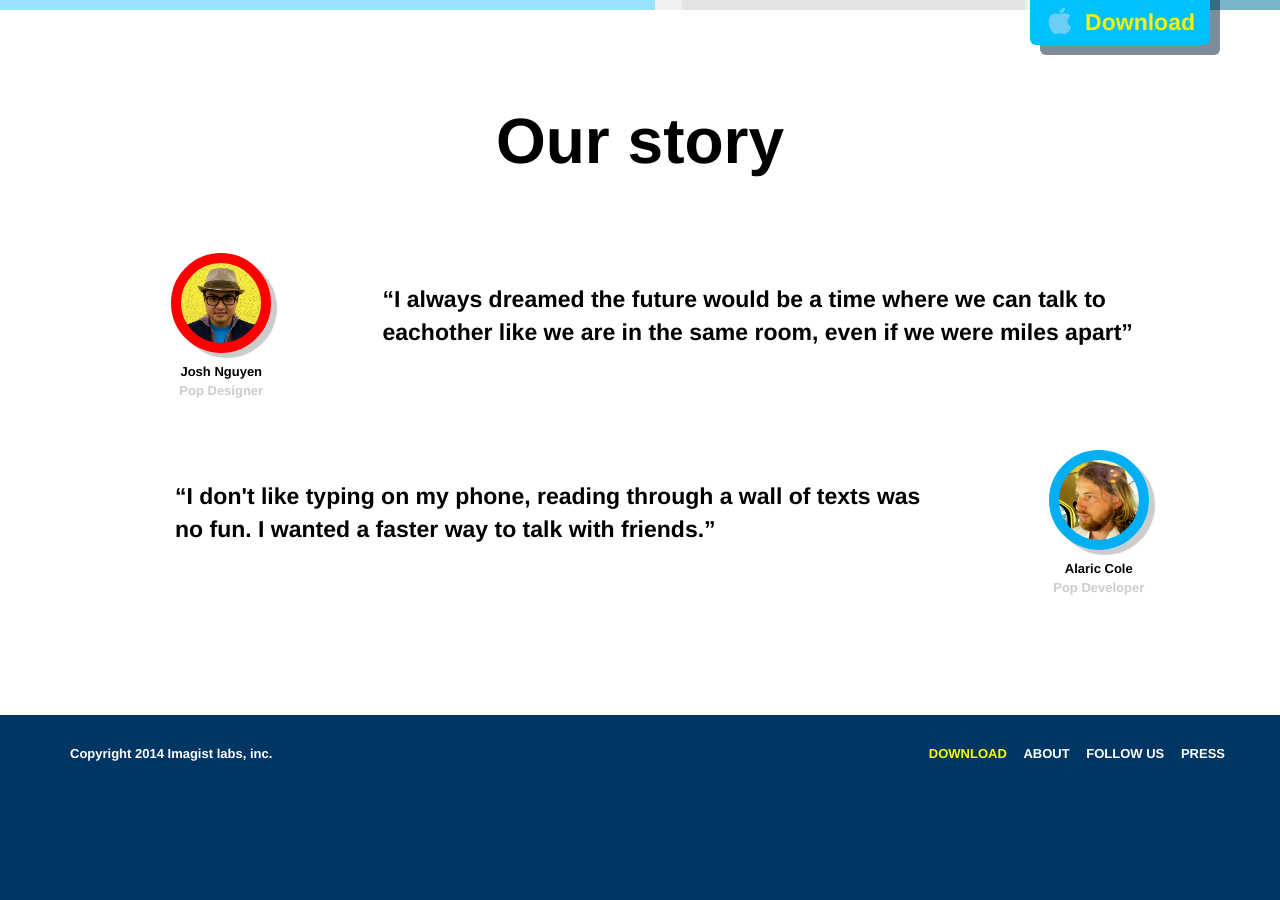
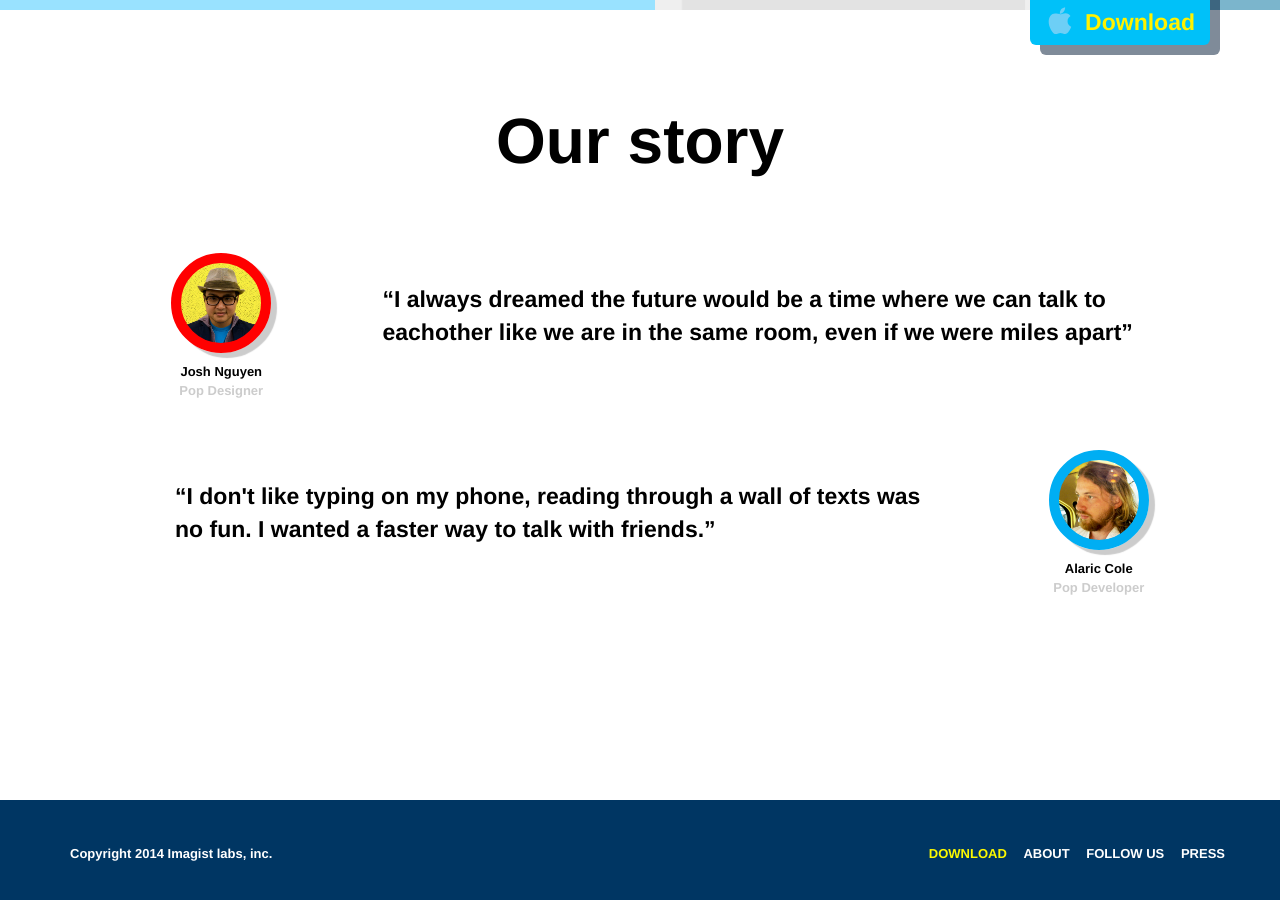
Before and after one commit to joshuanguyen/pop-web, a Jekyll site: the page built from index.html, in a window 1280 px wide and 900 px high, scrolled down 2390 px. Built offline with Jekyll 4.4.1, drawn with Linux system fonts in a browser that asks for light colours; nearby versions of some CDN libraries; some web fonts are replaced; before the commit the page ends 3190 px from its top, so only the background shows below that.

Commit message:
fix spaceing in mobile story

```diff
--- a/assets/pop-theme.css
+++ b/assets/pop-theme.css
@@ -324,37 +324,38 @@
 body.pop-theme section#story {
   background-color: white;
   color: black;
+  margin-bottom: 100px;
 }
-/* line 334, /Users/eric/workspace/pop-web/assets/pop-theme.scss */
+/* line 335, /Users/eric/workspace/pop-web/assets/pop-theme.scss */
 body.pop-theme section#story h2 {
   font-size: 64px;
 }
-/* line 338, /Users/eric/workspace/pop-web/assets/pop-theme.scss */
+/* line 339, /Users/eric/workspace/pop-web/assets/pop-theme.scss */
 body.pop-theme section#story .container {
   margin-top: 92px;
 }
-/* line 342, /Users/eric/workspace/pop-web/assets/pop-theme.scss */
+/* line 343, /Users/eric/workspace/pop-web/assets/pop-theme.scss */
 body.pop-theme section#story .row {
   margin-bottom: 40px;
 }
-/* line 345, /Users/eric/workspace/pop-web/assets/pop-theme.scss */
+/* line 346, /Users/eric/workspace/pop-web/assets/pop-theme.scss */
 body.pop-theme section#story .row:nth-child(1) .quote {
   padding-right: 100px;
 }
-/* line 349, /Users/eric/workspace/pop-web/assets/pop-theme.scss */
+/* line 350, /Users/eric/workspace/pop-web/assets/pop-theme.scss */
 body.pop-theme section#story .row:nth-child(2) .quote {
   padding-left: 100px;
 }
-/* line 354, /Users/eric/workspace/pop-web/assets/pop-theme.scss */
+/* line 355, /Users/eric/workspace/pop-web/assets/pop-theme.scss */
 body.pop-theme section#story .people {
   text-align: left;
   margin-bottom: 153px;
 }
-/* line 358, /Users/eric/workspace/pop-web/assets/pop-theme.scss */
+/* line 359, /Users/eric/workspace/pop-web/assets/pop-theme.scss */
 body.pop-theme section#story .people .person {
   text-align: center;
 }
-/* line 360, /Users/eric/workspace/pop-web/assets/pop-theme.scss */
+/* line 361, /Users/eric/workspace/pop-web/assets/pop-theme.scss */
 body.pop-theme section#story .people .person .avatar {
   border-radius: 999px;
   width: 100px;
@@ -363,38 +364,38 @@
   margin: 0 auto;
   box-shadow: 6px 5px 1px #cccccc;
 }
-/* line 368, /Users/eric/workspace/pop-web/assets/pop-theme.scss */
+/* line 369, /Users/eric/workspace/pop-web/assets/pop-theme.scss */
 body.pop-theme section#story .people .person .avatar.josh {
   background-image: url("joshavatar.png");
   background-size: auto 108px;
   background-position: -14px -14px;
   border-color: #ff0000;
 }
-/* line 375, /Users/eric/workspace/pop-web/assets/pop-theme.scss */
+/* line 376, /Users/eric/workspace/pop-web/assets/pop-theme.scss */
 body.pop-theme section#story .people .person .avatar.alaric {
   background-image: url("alaricavatar.png");
   background-size: auto 108px;
   background-position: -14px -14px;
   border-color: #00aef3;
 }
-/* line 382, /Users/eric/workspace/pop-web/assets/pop-theme.scss */
+/* line 383, /Users/eric/workspace/pop-web/assets/pop-theme.scss */
 body.pop-theme section#story .people .person p {
   font-size: 13px;
 }
-/* line 385, /Users/eric/workspace/pop-web/assets/pop-theme.scss */
+/* line 386, /Users/eric/workspace/pop-web/assets/pop-theme.scss */
 body.pop-theme section#story .people .person .name {
   font-weight: bolder;
   margin: 10px 0 0 0;
 }
-/* line 389, /Users/eric/workspace/pop-web/assets/pop-theme.scss */
+/* line 390, /Users/eric/workspace/pop-web/assets/pop-theme.scss */
 body.pop-theme section#story .people .person .title {
   color: #cccccc;
 }
-/* line 394, /Users/eric/workspace/pop-web/assets/pop-theme.scss */
+/* line 395, /Users/eric/workspace/pop-web/assets/pop-theme.scss */
 body.pop-theme section#story .people .quote {
   padding-top: 30px;
 }
-/* line 402, /Users/eric/workspace/pop-web/assets/pop-theme.scss */
+/* line 403, /Users/eric/workspace/pop-web/assets/pop-theme.scss */
 body.pop-theme .footer {
   position: absolute;
   bottom: 0;
@@ -408,46 +409,46 @@
   padding: 30px 0 55px 0;
   font-weight: 600;
 }
-/* line 415, /Users/eric/workspace/pop-web/assets/pop-theme.scss */
+/* line 416, /Users/eric/workspace/pop-web/assets/pop-theme.scss */
 body.pop-theme .footer .container {
   position: relative;
 }
-/* line 419, /Users/eric/workspace/pop-web/assets/pop-theme.scss */
+/* line 420, /Users/eric/workspace/pop-web/assets/pop-theme.scss */
 body.pop-theme .footer .container a {
   color: white;
 }
-/* line 422, /Users/eric/workspace/pop-web/assets/pop-theme.scss */
+/* line 423, /Users/eric/workspace/pop-web/assets/pop-theme.scss */
 body.pop-theme .footer .container a:hover {
   color: #fcf900;
 }
-/* line 426, /Users/eric/workspace/pop-web/assets/pop-theme.scss */
+/* line 427, /Users/eric/workspace/pop-web/assets/pop-theme.scss */
 body.pop-theme .footer .container a:active {
   color: white;
 }
-/* line 430, /Users/eric/workspace/pop-web/assets/pop-theme.scss */
+/* line 431, /Users/eric/workspace/pop-web/assets/pop-theme.scss */
 body.pop-theme .footer .container a:focus {
   color: white;
 }
-/* line 434, /Users/eric/workspace/pop-web/assets/pop-theme.scss */
+/* line 435, /Users/eric/workspace/pop-web/assets/pop-theme.scss */
 body.pop-theme .footer .container a.lookatme {
   color: #fcf900;
 }
-/* line 436, /Users/eric/workspace/pop-web/assets/pop-theme.scss */
+/* line 437, /Users/eric/workspace/pop-web/assets/pop-theme.scss */
 body.pop-theme .footer .container a.lookatme:hover {
   color: #f70012;
 }
-/* line 442, /Users/eric/workspace/pop-web/assets/pop-theme.scss */
+/* line 443, /Users/eric/workspace/pop-web/assets/pop-theme.scss */
 body.pop-theme .footer .container p.copyright {
   color: white;
 }
-/* line 446, /Users/eric/workspace/pop-web/assets/pop-theme.scss */
+/* line 447, /Users/eric/workspace/pop-web/assets/pop-theme.scss */
 body.pop-theme .footer .container ul {
   display: inline-block;
   position: absolute;
   right: 0;
   top: 0;
 }
-/* line 452, /Users/eric/workspace/pop-web/assets/pop-theme.scss */
+/* line 453, /Users/eric/workspace/pop-web/assets/pop-theme.scss */
 body.pop-theme .footer .container ul li {
   display: inline;
   text-align: right;
@@ -456,34 +457,34 @@
 }
 
 @media (max-width: 768px) {
-  /* line 468, /Users/eric/workspace/pop-web/assets/pop-theme.scss */
+  /* line 469, /Users/eric/workspace/pop-web/assets/pop-theme.scss */
   body.pop-theme h1, body.pop-theme h2, body.pop-theme h3, body.pop-theme h4 {
     font-size: 20px;
     line-height: 25px;
   }
-  /* line 472, /Users/eric/workspace/pop-web/assets/pop-theme.scss */
+  /* line 473, /Users/eric/workspace/pop-web/assets/pop-theme.scss */
   body.pop-theme h1 span.sub-header-line, body.pop-theme h2 span.sub-header-line, body.pop-theme h3 span.sub-header-line, body.pop-theme h4 span.sub-header-line {
     display: inline;
   }
-  /* line 477, /Users/eric/workspace/pop-web/assets/pop-theme.scss */
+  /* line 478, /Users/eric/workspace/pop-web/assets/pop-theme.scss */
   body.pop-theme section#welcome {
     height: auto;
     min-height: 500px;
   }
-  /* line 480, /Users/eric/workspace/pop-web/assets/pop-theme.scss */
+  /* line 481, /Users/eric/workspace/pop-web/assets/pop-theme.scss */
   body.pop-theme section#welcome .container {
     margin-top: 50px;
   }
-  /* line 485, /Users/eric/workspace/pop-web/assets/pop-theme.scss */
+  /* line 486, /Users/eric/workspace/pop-web/assets/pop-theme.scss */
   body.pop-theme section#video {
     height: auto;
     min-height: 550px;
   }
-  /* line 488, /Users/eric/workspace/pop-web/assets/pop-theme.scss */
+  /* line 489, /Users/eric/workspace/pop-web/assets/pop-theme.scss */
   body.pop-theme section#video .container {
     margin-top: 30px;
   }
-  /* line 491, /Users/eric/workspace/pop-web/assets/pop-theme.scss */
+  /* line 492, /Users/eric/workspace/pop-web/assets/pop-theme.scss */
   body.pop-theme section#video .container .long-shadow-container .long-shadow {
     top: 1422px;
     left: -482px;
@@ -491,11 +492,11 @@
     width: 4000px;
     border-radius: 20px;
   }
-  /* line 501, /Users/eric/workspace/pop-web/assets/pop-theme.scss */
+  /* line 502, /Users/eric/workspace/pop-web/assets/pop-theme.scss */
   body.pop-theme section#demo {
     min-height: 650px;
   }
-  /* line 503, /Users/eric/workspace/pop-web/assets/pop-theme.scss */
+  /* line 504, /Users/eric/workspace/pop-web/assets/pop-theme.scss */
   body.pop-theme section#demo .container {
     margin-top: 50px;
     margin-bottom: 75px;
@@ -503,75 +504,76 @@
     text-align: center;
     max-height: 0;
   }
-  /* line 510, /Users/eric/workspace/pop-web/assets/pop-theme.scss */
+  /* line 511, /Users/eric/workspace/pop-web/assets/pop-theme.scss */
   body.pop-theme section#demo .container h2 {
     margin-left: 0;
   }
-  /* line 514, /Users/eric/workspace/pop-web/assets/pop-theme.scss */
+  /* line 515, /Users/eric/workspace/pop-web/assets/pop-theme.scss */
   body.pop-theme section#demo .container .row ol {
     text-align: left;
   }
-  /* line 517, /Users/eric/workspace/pop-web/assets/pop-theme.scss */
+  /* line 518, /Users/eric/workspace/pop-web/assets/pop-theme.scss */
   body.pop-theme section#demo .container .row ol li {
     margin-bottom: 65px;
   }
-  /* line 519, /Users/eric/workspace/pop-web/assets/pop-theme.scss */
+  /* line 520, /Users/eric/workspace/pop-web/assets/pop-theme.scss */
   body.pop-theme section#demo .container .row ol li span {
     margin-top: -57px;
   }
-  /* line 525, /Users/eric/workspace/pop-web/assets/pop-theme.scss */
+  /* line 526, /Users/eric/workspace/pop-web/assets/pop-theme.scss */
   body.pop-theme section#demo .container .iphone-demo {
     display: none;
   }
-  /* line 532, /Users/eric/workspace/pop-web/assets/pop-theme.scss */
+  /* line 533, /Users/eric/workspace/pop-web/assets/pop-theme.scss */
   body.pop-theme section#story h2 {
     font-size: 19px;
   }
-  /* line 535, /Users/eric/workspace/pop-web/assets/pop-theme.scss */
+  /* line 536, /Users/eric/workspace/pop-web/assets/pop-theme.scss */
   body.pop-theme section#story .container {
     margin-top: 20px;
   }
-  /* line 538, /Users/eric/workspace/pop-web/assets/pop-theme.scss */
+  /* line 539, /Users/eric/workspace/pop-web/assets/pop-theme.scss */
   body.pop-theme section#story .container .people .quote {
     padding: 0;
   }
-  /* line 544, /Users/eric/workspace/pop-web/assets/pop-theme.scss */
+  /* line 545, /Users/eric/workspace/pop-web/assets/pop-theme.scss */
   body.pop-theme section#story .container .row > div {
     display: inline-block;
     width: 44vw;
     vertical-align: top;
   }
-  /* line 550, /Users/eric/workspace/pop-web/assets/pop-theme.scss */
+  /* line 551, /Users/eric/workspace/pop-web/assets/pop-theme.scss */
   body.pop-theme section#story .container .row:nth-child(1) .quote {
     padding-right: 0;
     font-size: 13px;
   }
-  /* line 555, /Users/eric/workspace/pop-web/assets/pop-theme.scss */
+  /* line 556, /Users/eric/workspace/pop-web/assets/pop-theme.scss */
   body.pop-theme section#story .container .row:nth-child(2) .quote {
     padding-left: 0;
     font-size: 13px;
   }
-  /* line 563, /Users/eric/workspace/pop-web/assets/pop-theme.scss */
+  /* line 564, /Users/eric/workspace/pop-web/assets/pop-theme.scss */
   body.pop-theme .footer {
     height: auto;
     text-align: center;
   }
-  /* line 566, /Users/eric/workspace/pop-web/assets/pop-theme.scss */
+  /* line 567, /Users/eric/workspace/pop-web/assets/pop-theme.scss */
   body.pop-theme .footer p {
     margin: 0;
   }
-  /* line 570, /Users/eric/workspace/pop-web/assets/pop-theme.scss */
+  /* line 571, /Users/eric/workspace/pop-web/assets/pop-theme.scss */
   body.pop-theme .footer .container ul {
     display: block;
     position: relative;
     margin-bottom: 0px;
     padding: 0;
   }
-  /* line 575, /Users/eric/workspace/pop-web/assets/pop-theme.scss */
+  /* line 576, /Users/eric/workspace/pop-web/assets/pop-theme.scss */
   body.pop-theme .footer .container ul li {
     text-align: center;
     text-transform: uppercase;
     display: block;
     margin-left: 0;
+    margin-bottom: 16px;
   }
 }
--- a/assets/pop-theme.scss
+++ b/assets/pop-theme.scss
@@ -330,6 +330,7 @@
     &#story {
       background-color:white;
       color:black;
+      margin-bottom: 100px;
 
       h2 {
         font-size:64px;
@@ -577,6 +578,7 @@
             text-transform:uppercase;
             display:block;
             margin-left: 0;
+            margin-bottom: 16px;
           }
         }
       }
```
